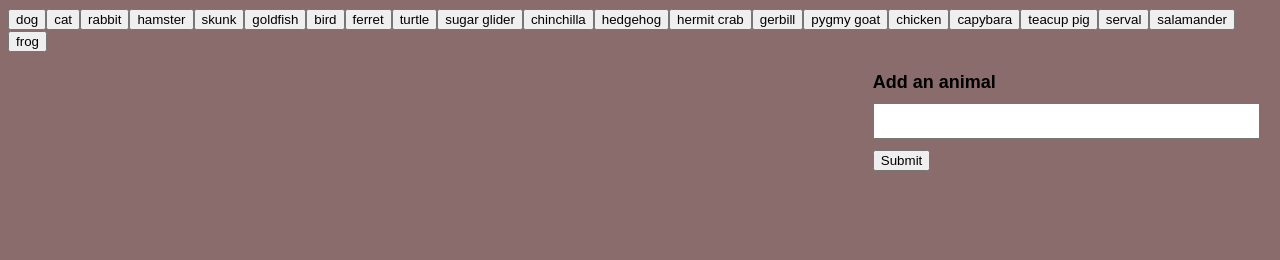
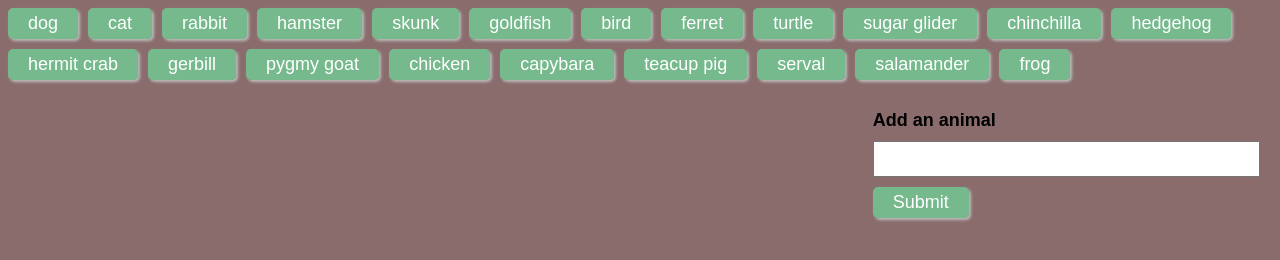
Before and after one commit to cgenel/giftastic, a plain HTML site: page index.html in a window 1280 px wide. Drawn offline with nearby package versions, Linux system fonts and the light colour scheme.

Commit message:
buttons styled

```diff
--- a/style.css
+++ b/style.css
@@ -35,3 +35,28 @@ input[type="text"] {
   margin-bottom: 10px;
   font-size: 18px;
 }
+
+/* styling the buttons  */
+button,
+input[type="submit"] {
+  padding: 5px 20px;
+  margin: 0 10px 10px 0;
+  font-size: 18px;
+  color: #fff;
+  cursor: pointer;
+  background: #73c291e7;
+  border: 0;
+  border-radius: 5px;
+  box-shadow: 2px 2px 3px #bbb;
+}
+
+/* when you hover over a button */
+button:hover,
+input[type="submit"]:hover {
+  background: #334e4d;
+}
+
+/* button stays highlighted while in use */
+button.active {
+  background: #334e4d;
+}
```
